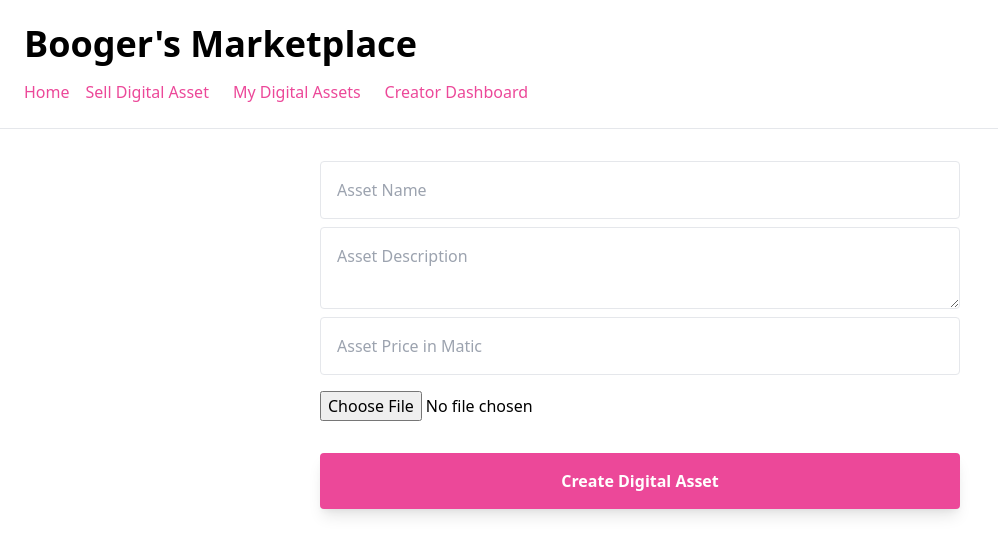
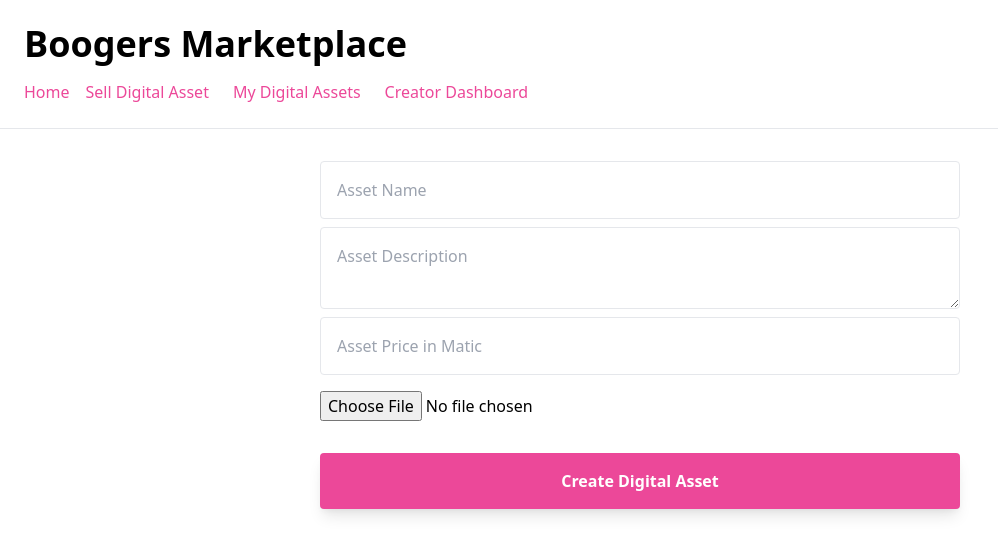
Before and after one commit to jacob-burgess/nft-marketplace, a Next.js app: page /create-item in a window 1280 px wide. Shown: the top 554 px of the page, without its empty margins (0-998 px from the left). Built offline with nearby package versions, Linux system fonts and the light colour scheme; what ipfs-http-client would draw is missing.

Commit message:
remove apostrophe

```diff
--- a/pages/_app.js
+++ b/pages/_app.js
@@ -5,7 +5,7 @@ function MyApp({ Component, pageProps }) {
   return (
     <div>
       <nav className="border-b p-6">
-        <p className= "text-4xl font-bold">Booger's Marketplace</p>
+        <p className= "text-4xl font-bold">Boogers Marketplace</p>
         <div className="flex mt-4">
           <Link href="/">
             <a className="mr-4 text-pink-500">
```
